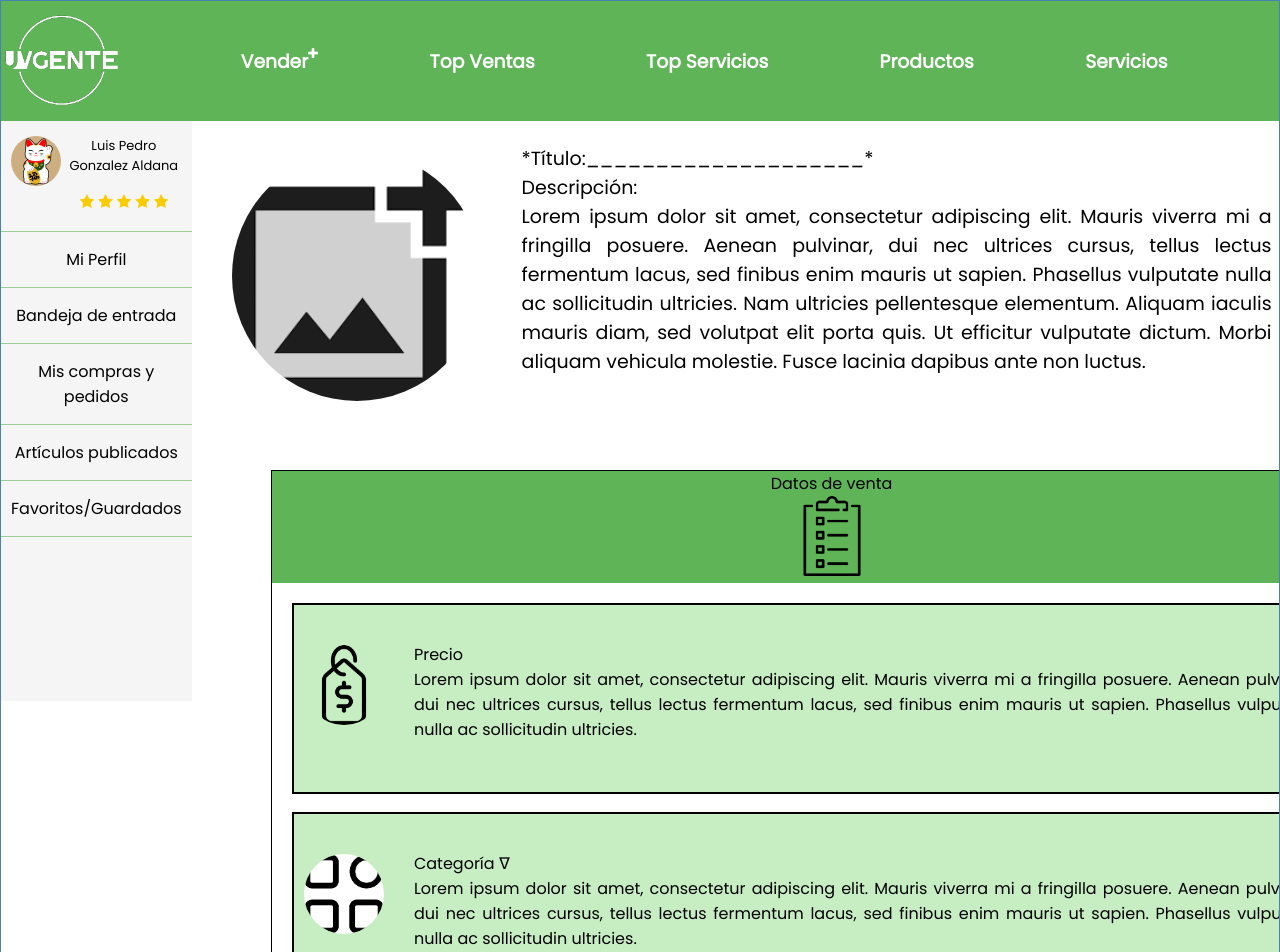
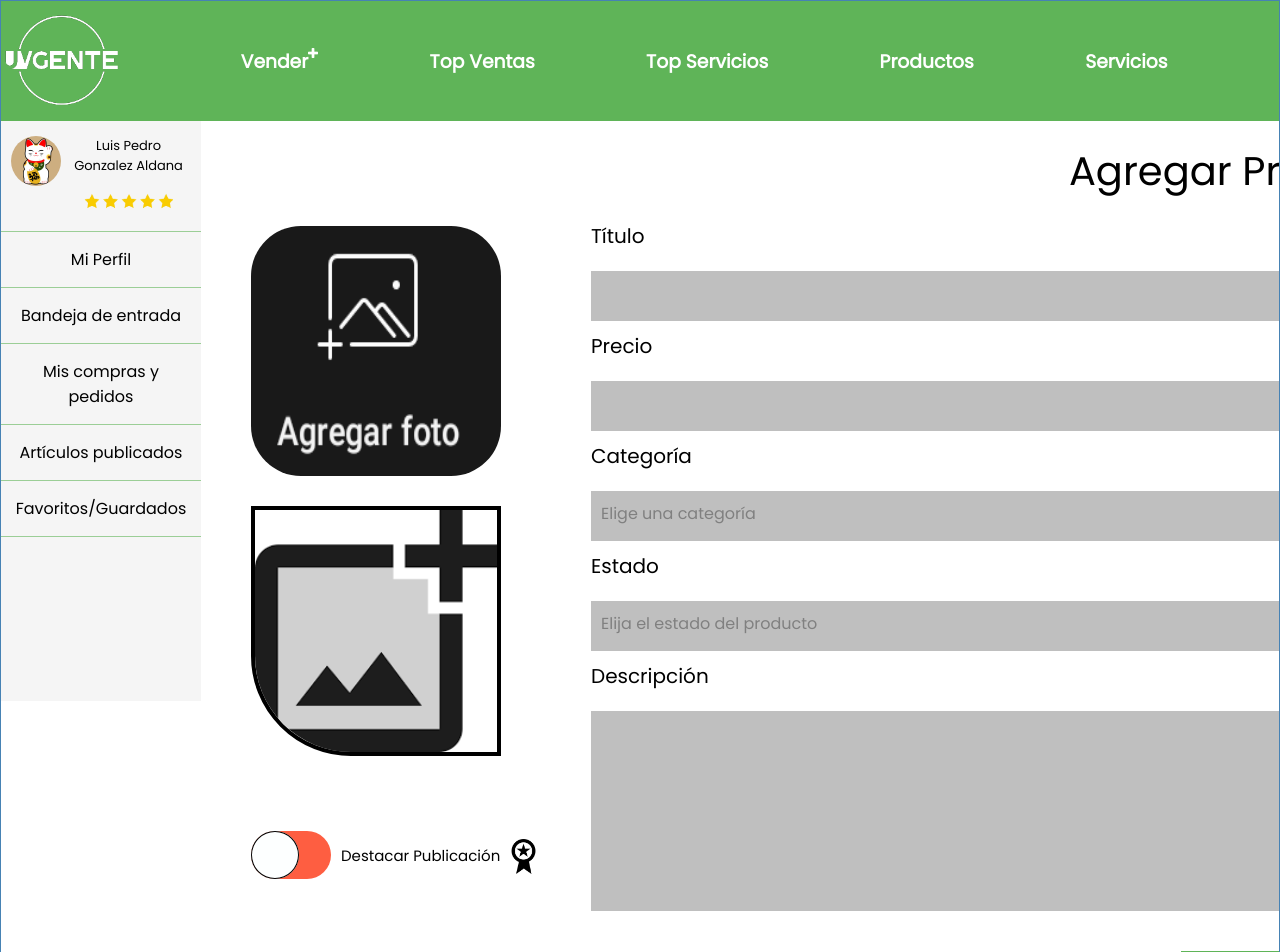
Before and after one commit to andresdlRoca/prototipos_ingenieria_software-UVG, a React (Create React App) app in the folder react-uvgente/: page / in a window 1280 px wide. Shown: the top 952 px of the page. Built offline with nearby package versions, Linux system fonts and the light colour scheme.

Commit message:
vista_actualizada

```diff
--- a/react-uvgente/src/components/Crear_publicacion.js
+++ b/react-uvgente/src/components/Crear_publicacion.js
@@ -1,56 +1,40 @@
 import add_image from '../media/agregar_Img.png'
-import lista_icono from '../media/lista_icono.png'
-import precio_pfp from '../media/precio_icon.png'
-import categoria_pfp from '../media/categoria_icon.png'
-import estado_pfp from '../media/estado_icon.png'
 import destacado_pfp from '../media/destacado_icon.png'
+import picture_pfp from '../media/picture.png'
 
 const Crear_publicacion = () => {
     return(
         <div id="inboxpage">
+
             <div id="pfp">
                 <img src={add_image} alt="picadd_image" className='pfp_Crear_publicacion' />
-            </div>
-            <div id="profileinfo">
-                <div id="Productname">*Título:____________________*</div>
-                <div id="Descripcion">
-                    <p>Descripción:</p>
-                    <p>Lorem ipsum dolor sit amet, consectetur adipiscing elit. Mauris viverra mi a fringilla posuere. Aenean pulvinar, dui nec ultrices cursus, tellus lectus fermentum lacus, sed finibus enim mauris ut sapien. Phasellus vulputate nulla ac sollicitudin ultricies. Nam ultricies pellentesque elementum. Aliquam iaculis mauris diam, sed volutpat elit porta quis. Ut efficitur vulputate dictum. Morbi aliquam vehicula molestie. Fusce lacinia dapibus ante non luctus.</p>
-                </div>
-            </div>
-            <div id="inbox">
-                <div id="headerinbox">
-                    <p id="tituloinbox">Datos de venta</p>
-                    <img src={lista_icono} alt="listaiconbox" className='inboxIcon' />
-                </div>
-                <div className="inboxMessages">
-                    <div className="Messages">
-                        <img src={precio_pfp} alt="pfp1" className='mail_pfp' />
-                        <p>Precio</p>
-                        <p>Lorem ipsum dolor sit amet, consectetur adipiscing elit. Mauris viverra mi a fringilla posuere. Aenean pulvinar, dui nec ultrices cursus, tellus lectus fermentum lacus, sed finibus enim mauris ut sapien. Phasellus vulputate nulla ac sollicitudin ultricies. </p>
-                    </div>
-                    <div className="Messages">
-                        <img src={categoria_pfp} alt="pfp2" className='mail_pfp' />
-                        <p>Categoría  ᐁ</p>
-                        <p>Lorem ipsum dolor sit amet, consectetur adipiscing elit. Mauris viverra mi a fringilla posuere. Aenean pulvinar, dui nec ultrices cursus, tellus lectus fermentum lacus, sed finibus enim mauris ut sapien. Phasellus vulputate nulla ac sollicitudin ultricies. </p>
-                    </div>
-                    <div className="Messages">
-                        <img src={estado_pfp} alt="pfp3" className='mail_pfp' />
-                        <p>Estado  ᐁ</p>
-                        <p>Lorem ipsum dolor sit amet, consectetur adipiscing elit. Mauris viverra mi a fringilla posuere. Aenean pulvinar, dui nec ultrices cursus, tellus lectus fermentum lacus, sed finibus enim mauris ut sapien. Phasellus vulputate nulla ac sollicitudin ultricies. </p>
-                    </div>
-                    <div className="Messages">
-                        <img src={destacado_pfp} alt="pfp3" className='mail_pfp' />
-                        <p>Destacar Publicación  ᐁ</p>
-                        <p> </p>
-                        <p>Si/no </p>
-                    </div>
-                </div>
-
+                <img src={picture_pfp} alt="picadd_image" className='pfp_picture_publicacion' />
             </div>
 
-            <div id="boton">
-                <div id="botonname">Publicar</div>
+            <div id="titles">
+                <div id="crear_publicacion_text">Agregar Producto</div>
+                <div id="titulo_text">Título</div>
+                <input type ="text" id="input"></input>
+                <div id="all_text">Precio</div>
+                <input type ="text" id="input"></input>
+                <div id="all_text">Categoría</div>
+                <div id="scroll_down">Elige una categoría
+                    <div id="triangle"></div>
+                </div>
+                <div id="all_text">Estado</div>
+                <div id="scroll_down">Elija el estado del producto
+                    <div id="triangle"></div>
+                </div>
+                <div id="all_text">Descripción</div>
+                <input type ="text" id="input_descr"></input>
+                <button id="publicacion_btn">Publicar</button>
+
+                <div class="switch-button">
+                    <input type="checkbox" name="switch-button" id="switch-label" class="switch-button__checkbox"></input>
+                    <label for="switch-label" class="switch-button__label"></label>
+                    <div id="switch_text">Destacar Publicación</div>
+                    <img src={destacado_pfp} alt="picadd_image" className='pfp_destacado' />
+                </div>
             </div>
         </div>
     )
--- a/react-uvgente/src/index.css
+++ b/react-uvgente/src/index.css
@@ -189,9 +189,8 @@ footer {
 .flex_container_sidebar_and_content{
     display: flex;
 }
-.container_main_content{
 
-}
+/*****************************************************************************/
 
 #inboxpage {
     display: flex;
@@ -201,102 +200,202 @@ footer {
 .pfp_Crear_publicacion{
     position: relative;
     height: 100%;
-    border-radius: 50%;
+    border-radius: 20% ;
     margin-right: 5px;
     width: 250px;
     height: 250px;
-    top: 30px;
-    margin-right: 40px;
-    margin-left: 40px;
-  }
-
-#inboxpage #profileinfo{
-    text-align: justify;
-    position: relative;
-    font-size: 19px;
-    margin-top: 1%;
+    top: 105px;
+    margin-right: 50px;
+    margin-left: 50px;
 }
 
-#inboxpage #profileinfo #Descripcion {
-    inline-size: 750px;
-    overflow-wrap: break-word;
-}
-
-#inboxpage #inbox {
-    position: relative;
-    width: 1120px;
-    height: auto;
-    outline: solid 1px black;
-    right: 1000px;
-    top: 350px;
-}
-
-.Messages p{
-    text-align: justify;
-    position: relative;
-    inline-size: 900px;
-    overflow-wrap: break-word;
-    margin-left: 120px;
-    margin-right: 20px;
-    bottom: 50px;
-}
-
-.Messages img{
+.pfp_picture_publicacion {
     position: relative;
     height: 100%;
-    border-radius: 50%;
-    height: 80px;
-    width: 80px;
-    top: 40px;
+    border-bottom-left-radius: 40% ;
+    margin-right: 5px;
+    width: 250px;
+    height: 250px;
+    top: 385px;
+    margin-right: 50px;
+    margin-left: -300px;
+    border: 4px solid  black;
 
 }
 
-.Messages {
+/***Formulario****/
+
+#problem_container {
+    display: flex;
     position: relative;
-    outline: solid 2px black;
-    margin: 2%;
-    height: auto;
-    width: auto;
-    bottom: 90px;
-    background-color: #a2e29c99;
 }
 
-#headerinbox {
+
+#crear_publicacion_text {
     position: relative;
-    align-items: center;
-    text-align: center;
-    display: block;
-    margin-left: auto;
-    margin-right: auto;
-    width: 100%;
-    margin-bottom: 10px;
-    background-color: rgb(95, 180, 88);
+    font-size: 40px;
+    margin-top: 5%;
+    text-align:center;
+    left: 495px;
 }
 
-.inboxIcon {
-    height: 80px;
-    width: 80px;
-    border-radius: 10px;
-}
-
-.inboxMessages {
+#titulo_text {
     position: relative;
-    margin-top: 10%;
-    height: auto;
-    width: auto;
+    font-size: 20px;
+    margin-top: 5%;
+    margin-bottom: 5%;
+    text-align: left;
+    left: 40px;
 
 }
 
-.mail_pfp {
-    border-radius: 50%;
-    height: 80px;
-    width: 80px;
-    margin-left: 10px;
+#all_text {
+    position: relative;
+    width: 400px;
+    font-size: 20px;
+    margin-top: 20%;
+    margin-bottom: 5%;
+    text-align: left;
+    left: 40px;
+
 }
 
-.botton {
+#input {
+    position: absolute;
+    font-size: 20px;
+    text-align: left;
+    background: #bfbfbf;
+    left:240px;
+    color: grey;
+    width: 1300px;
+    height: 50px;
+    border-color: transparent;
+    margin-left: 150px;
+}
+
+#scroll_down {
+    position: absolute;
+    width: 1300px;
+    height: 50px;
+    background: #bfbfbf;
+    left:240px;
+    color: grey;
+    box-sizing: border-box;
+    padding: 10px;
+    margin-left: 150px;
+
+}
+
+#triangle {
     position: relative;
-    margin-top: 10%;
-    height: auto;
-    width: auto;
+    width: 0;
+    height: 0;
+    border-left: 20px solid transparent;
+    border-right: 20px solid transparent;
+    border-top: 20px solid black;
+    top: -20px;
+    left: 1225px;
 }
+
+#details_text {
+    position: relative;
+    width: 400px;
+    font-size: 20px;
+    margin-top: 20%;
+    margin-bottom: 5%;
+    text-align: left;
+    left: 40px;
+
+}
+
+#input_descr {
+    position: absolute;
+    font-size: 20px;
+    text-align: left;
+    background: #bfbfbf;
+    left:240px;
+    color: grey;
+    width: 1300px;
+    height: 200px;
+    border-color: transparent;
+    margin-left: 150px;
+}
+
+#publicacion_btn {
+    position: relative;
+    font-size: 20px;
+    margin-top: 60%;
+    text-align: center;
+    left: 630px;
+    background: rgb(95, 180, 88);
+    height: 40px;
+    width: 120px;
+    border-color: transparent;
+}
+
+/****Boton Deslizable***/
+:root {
+    --color-green: #00a878;
+    --color-red: #fe5e41;
+    --color-button: #fdffff;
+    --color-black: #000;
+}
+.switch-button {
+    position: relative;
+    margin-top: -40%;
+    margin-bottom: 50%;
+    left: -300px;
+
+}
+.switch-button .switch-button__checkbox {
+    display: none;
+}
+.switch-button .switch-button__label {
+    background-color: var(--color-red);
+    width: 5rem;
+    height: 3rem;
+    border-radius: 3rem;
+    display: inline-block;
+    position: relative;
+}
+.switch-button .switch-button__label:before {
+    transition: .2s;
+    display: block;
+    position: absolute;
+    width: 3rem;
+    height: 3rem;
+    background-color: var(--color-button);
+    content: '';
+    border-radius: 50%;
+    box-shadow: inset 0px 0px 0px 1px var(--color-black);
+}
+.switch-button .switch-button__checkbox:checked + .switch-button__label {
+    background-color: var(--color-green);
+}
+.switch-button .switch-button__checkbox:checked + .switch-button__label:before {
+    transform: translateX(2rem);
+}
+
+#switch_text{
+    position: relative;
+    width: 400px;
+    font-size: 15px;
+    margin-top: -10.5%;
+    margin-bottom: 5%;
+    text-align: left;
+    left: 90px;
+
+}
+
+.pfp_destacado{
+    position: relative;
+    height: 100%;
+    border-radius: 20% ;
+    margin-right: 5px;
+    width: 35px;
+    height: 35px;
+    top: -48px;
+    margin-right: 50px;
+    margin-left: 50px;
+    left: 205px;
+}
```
Also changed, not shown: react-uvgente/src/media/agregar_Img.png, react-uvgente/src/media/picture.png (added).
